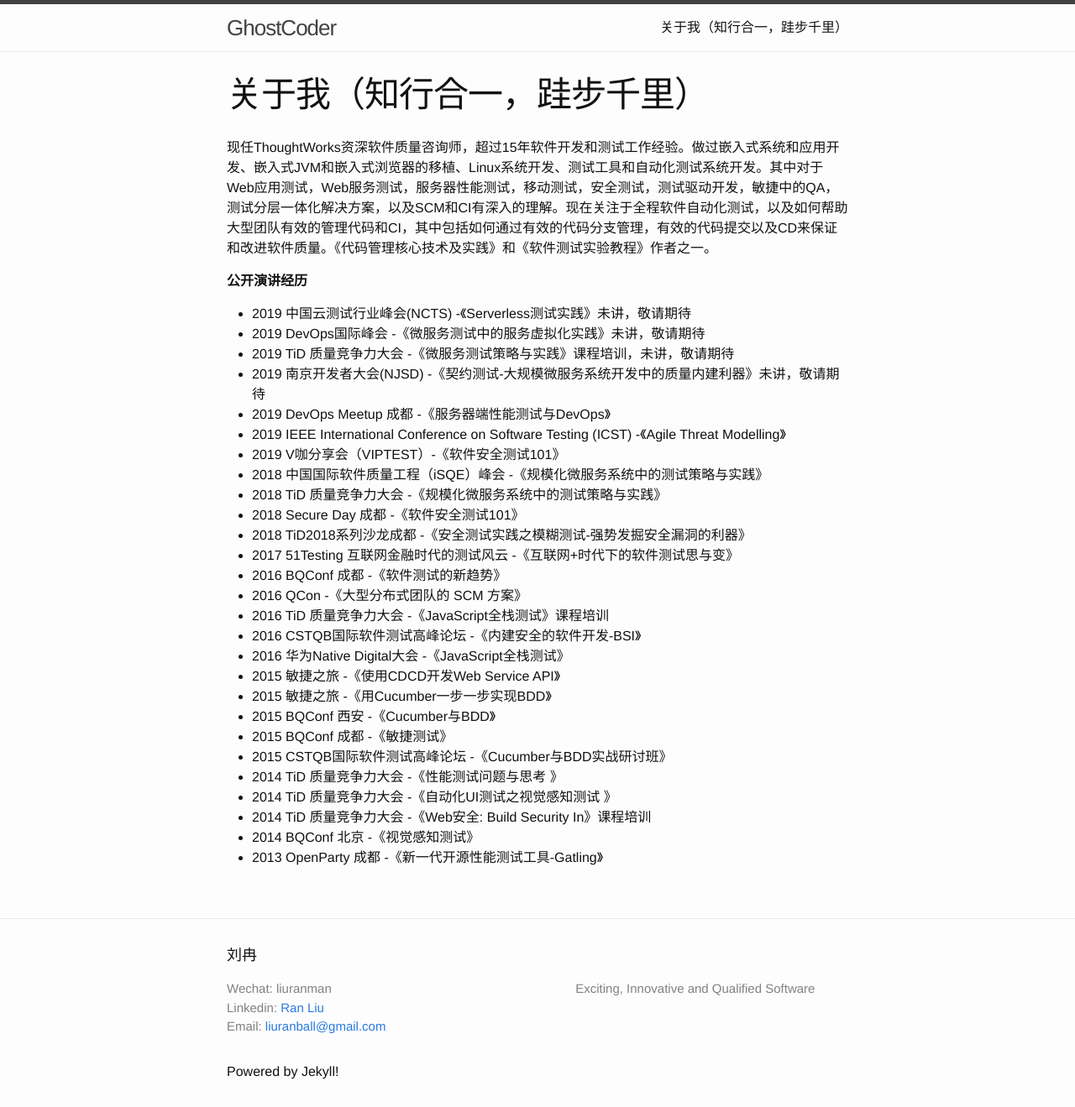
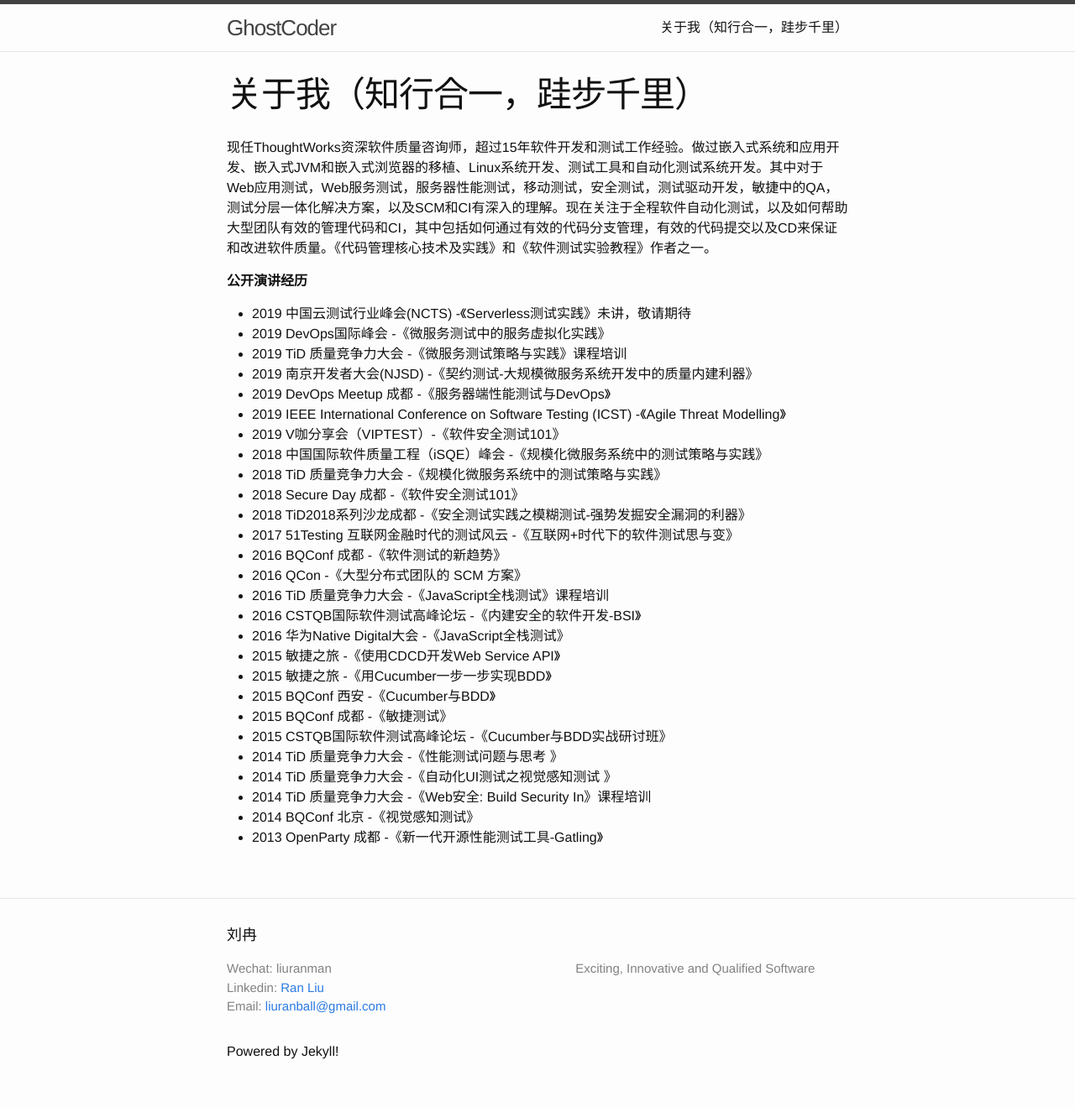
Before and after one commit to TWRanMan/twranman.github.io, a Jekyll site: the page built from about.md, in a window 1280 px wide. Shown: the whole page at 84% size. Built offline with Jekyll 4.4.1, drawn with Linux system fonts in a browser that asks for light colours; after the commit the page ends 1295 px from its top, so only the background shows below that.

Commit message:
update the status of some speechs

```diff
--- a/about.md
+++ b/about.md
@@ -10,9 +10,9 @@ permalink: /about/
 **公开演讲经历**
 
 - 2019 中国云测试行业峰会(NCTS) -《Serverless测试实践》未讲，敬请期待
-- 2019 DevOps国际峰会 -《微服务测试中的服务虚拟化实践》未讲，敬请期待
-- 2019 TiD 质量竞争力大会 -《微服务测试策略与实践》课程培训，未讲，敬请期待
-- 2019 南京开发者大会(NJSD) -《契约测试-大规模微服务系统开发中的质量内建利器》未讲，敬请期待
+- 2019 DevOps国际峰会 -《微服务测试中的服务虚拟化实践》
+- 2019 TiD 质量竞争力大会 -《微服务测试策略与实践》课程培训
+- 2019 南京开发者大会(NJSD) -《契约测试-大规模微服务系统开发中的质量内建利器》
 - 2019 DevOps Meetup 成都 -《服务器端性能测试与DevOps》
 - 2019 IEEE International Conference on Software Testing (ICST) -《Agile Threat Modelling》
 - 2019 V咖分享会（VIPTEST）-《软件安全测试101》
```
